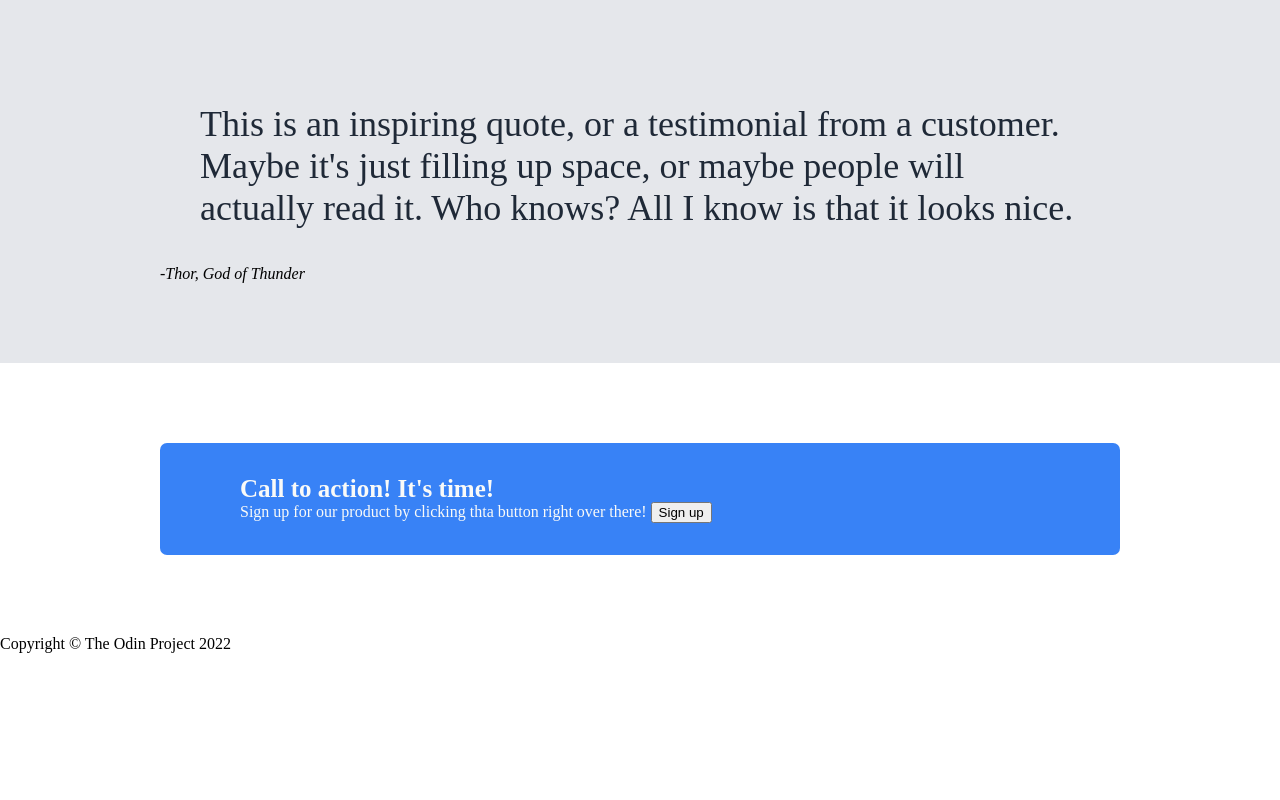
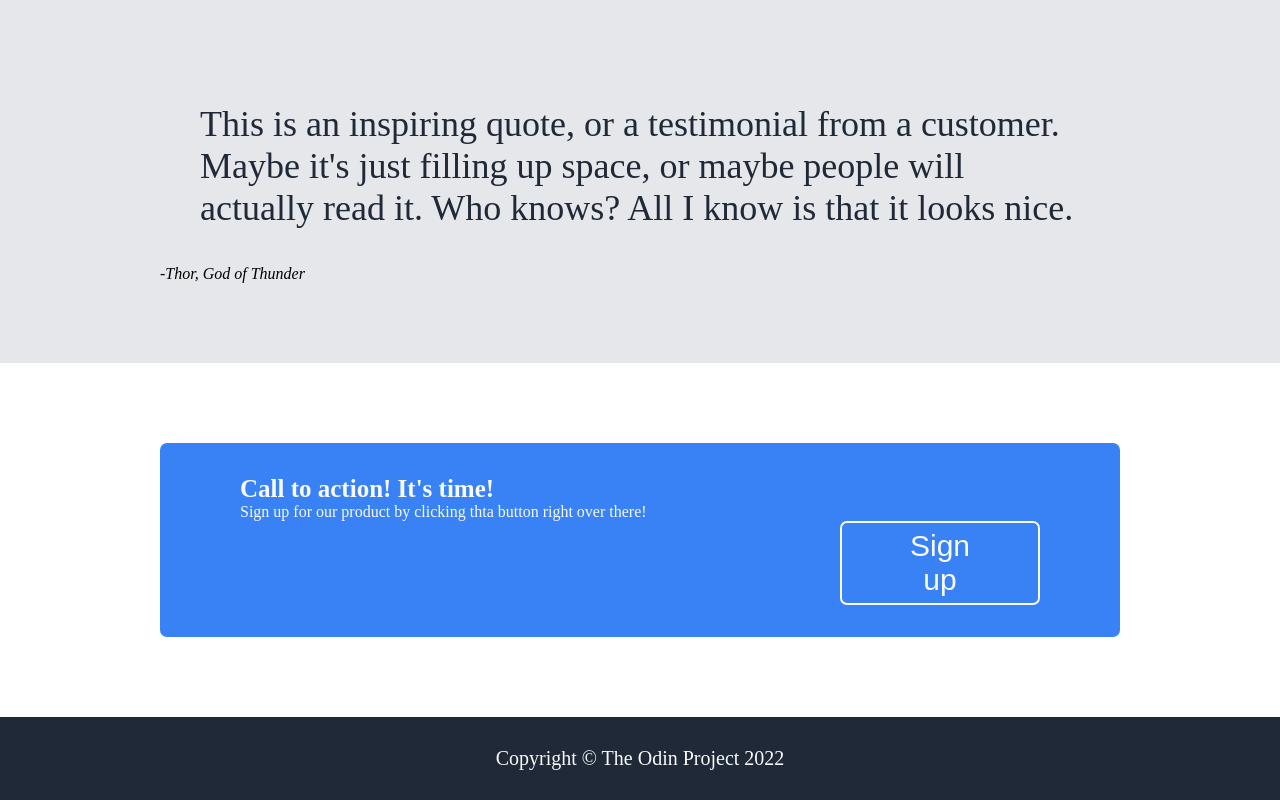
Before and after one commit to cgamagami1/odin-landing-page, a plain HTML site: page index.html in a window 1280 px wide. Shown: the part 1128-1928 px from the top of the page. Before the commit the page ends 1781 px from the top, so only its background shows below. Drawn offline with Linux system fonts and the light colour scheme.

Commit message:
Finish footer and CTA css

```diff
--- a/style.css
+++ b/style.css
@@ -140,4 +140,27 @@ header {
 
 .CTA-btn {
     display: inline-block;
+    background-color: #3882F6;
+    border-width: 2px;
+    border-color: #F9FAF8;
+    border-radius: 7px;
+    border-style: solid;
+    padding: 0.2em 2em;
+    color: #F9FAF8;
+    margin-left: 20em;
+    font-size: 30px;
 }
+
+.CTA-btn:hover {
+    cursor: pointer;
+}
+
+/* Footer */
+
+footer {
+    background-color: #1F2937;
+    padding: 1.5em 4em;
+    text-align: center;
+    color: #F9FAF8;
+    font-size: 20px;
+}
```
